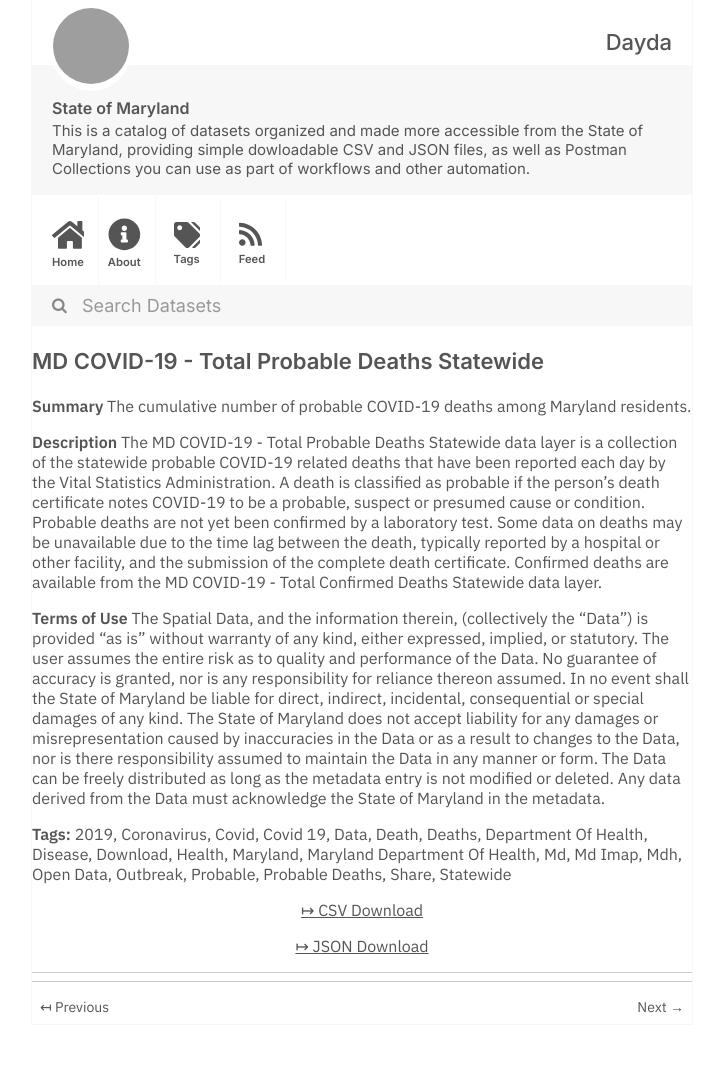
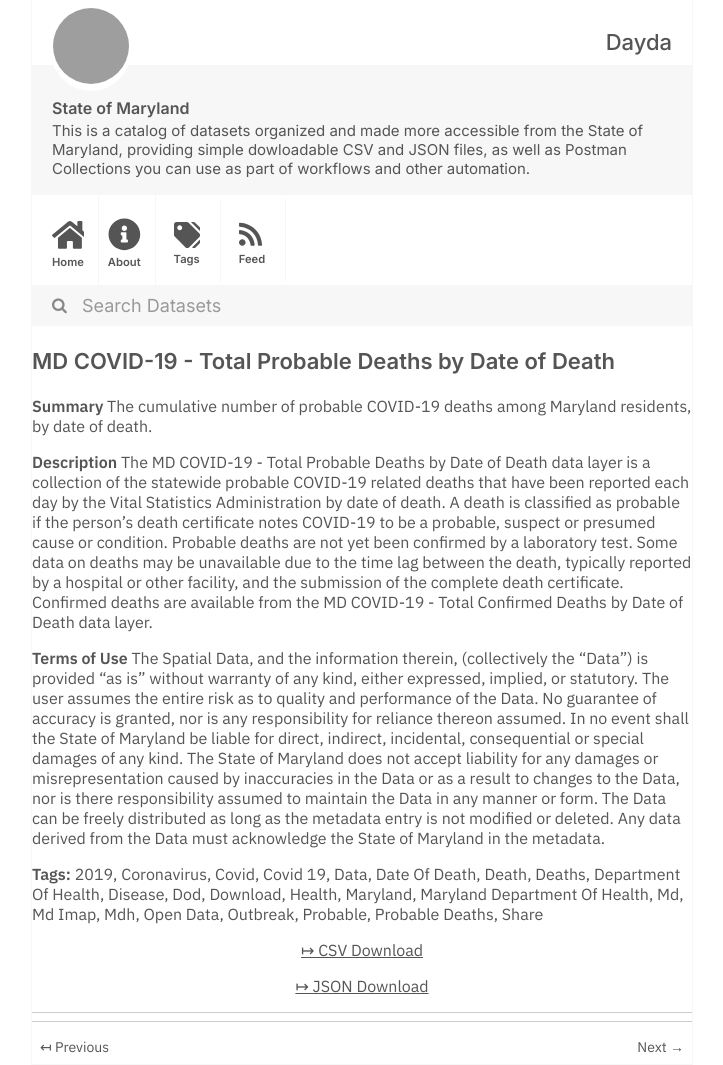
Before and after one commit to dayda-entities/state-of-maryland, a Jekyll site: the page built from _posts/2020-11-10-md-covid-19-total-probable-dea.md, in a window 1280 px wide. Shown: the whole page, without its empty margins (278-1001 px from the left). Built offline with Jekyll 4.4.1, drawn with Linux system fonts in a browser that asks for light colours; before the commit the page ends 1025 px from its top, so only the background shows below that; grey boxes are pictures that could not be loaded.

Commit message:
Publish Data

```diff
--- a/_posts/2020-11-10-md-covid-19-total-probable-dea.md
+++ b/_posts/2020-11-10-md-covid-19-total-probable-dea.md
@@ -1,7 +1,7 @@
 ---
-title: MD COVID-19 - Total Probable Deaths Statewide
-created: '2020-11-10T17:25:25.634279'
-modified: '2020-12-04T19:15:11.470312'
+title: MD COVID-19 - Total Probable Deaths by Date of Death
+created: '2020-11-10T17:23:51.370776'
+modified: '2020-12-04T19:14:19.501747'
 state: active
 type: dataset
 tags:
@@ -10,10 +10,12 @@ tags:
   - Covid
   - Covid 19
   - Data
+  - Date Of Death
   - Death
   - Deaths
   - Department Of Health
   - Disease
+  - Dod
   - Download
   - Health
   - Maryland
@@ -26,20 +28,19 @@ tags:
   - Probable
   - Probable Deaths
   - Share
-  - Statewide
 groups:
   - Local Government
-csv_url: 'https://opendata.maryland.gov/api/views/raxi-hzpn/rows.csv?accessType=DOWNLOAD'
+csv_url: 'https://opendata.maryland.gov/api/views/36md-srvk/rows.csv?accessType=DOWNLOAD'
 json_url: >-
-  https://opendata.maryland.gov/api/views/raxi-hzpn/rows.json?accessType=DOWNLOAD
+  https://opendata.maryland.gov/api/views/36md-srvk/rows.json?accessType=DOWNLOAD
 layout: post
 
 ---
 <b>Summary</b>
-The cumulative number of probable COVID-19 deaths among Maryland residents.
+The cumulative number of probable COVID-19 deaths among Maryland residents, by date of death.
 
 <b>Description</b>
-The MD COVID-19 - Total Probable Deaths Statewide data layer is a collection of the statewide probable COVID-19 related deaths that have been reported each day by the Vital Statistics Administration. A death is classified as probable if the person's death certificate notes COVID-19 to be a probable, suspect or presumed cause or condition. Probable deaths are not yet been confirmed by a laboratory test. Some data on deaths may be unavailable due to the time lag between the death, typically reported by a hospital or other facility, and the submission of the complete death certificate. Confirmed deaths are available from the MD COVID-19 - Total Confirmed Deaths Statewide data layer.
+The MD COVID-19 - Total Probable Deaths by Date of Death data layer is a collection of the statewide probable COVID-19 related deaths that have been reported each day by the Vital Statistics Administration by date of death. A death is classified as probable if the person's death certificate notes COVID-19 to be a probable, suspect or presumed cause or condition. Probable deaths are not yet been confirmed by a laboratory test. Some data on deaths may be unavailable due to the time lag between the death, typically reported by a hospital or other facility, and the submission of the complete death certificate. Confirmed deaths are available from the MD COVID-19 - Total Confirmed Deaths by Date of Death data layer.
 
 <b>Terms of Use</b>
 The Spatial Data, and the information therein, (collectively the "Data") is provided "as is" without warranty of any kind, either expressed, implied, or statutory. The user assumes the entire risk as to quality and performance of the Data. No guarantee of accuracy is granted, nor is any responsibility for reliance thereon assumed. In no event shall the State of Maryland be liable for direct, indirect, incidental, consequential or special damages of any kind. The State of Maryland does not accept liability for any damages or misrepresentation caused by inaccuracies in the Data or as a result to changes to the Data, nor is there responsibility assumed to maintain the Data in any manner or form. The Data can be freely distributed as long as the metadata entry is not modified or deleted. Any data derived from the Data must acknowledge the State of Maryland in the metadata.
```
